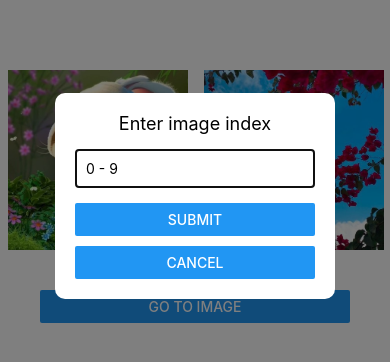
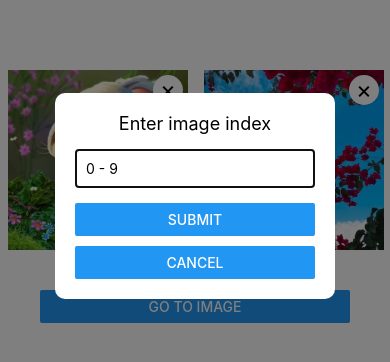
Before and after one commit to rehammahmadd34-spec/JoVision-react-native-tasks, a React Native app: screen / in a window 390 px wide. Both pictures are taken after a click on the button "GO TO IMAGE". Shown: the part 226-588 px from the top of the page. Built offline with nearby package versions, Linux system fonts and the light colour scheme.

Commit message:
Complete Task 30

```diff
--- a/App.tsx
+++ b/App.tsx
@@ -1,5 +1,5 @@
-import Task29 from './Tasks/Task29';
+import Task30 from './Tasks/Task30';
 
 export default function App() {
-  return <Task29 />;
+  return <Task30 />;
 }
--- /dev/null
+++ b/Tasks/Task30.tsx
@@ -0,0 +1,211 @@
+import React, {useRef, useState} from 'react';
+import {
+  Alert,
+  Button,
+  FlatList,
+  Image,
+  Modal,
+  Pressable,
+  StyleSheet,
+  Text,
+  TextInput,
+  View,
+} from 'react-native';
+
+const initialImages = [
+  require('../Resource/image1.jpg'),
+  require('../Resource/image2.jpg'),
+  require('../Resource/image3.jpg'),
+  require('../Resource/image4.jpg'),
+  require('../Resource/image5.jpg'),
+  require('../Resource/image6.jpg'),
+  require('../Resource/image7.jpg'),
+  require('../Resource/image8.jpg'),
+  require('../Resource/image9.jpg'),
+  require('../Resource/image10.jpg'),
+];
+
+const Task30 = () => {
+  const flatListRef = useRef<FlatList>(null);
+  const [images, setImages] = useState(initialImages);
+  const [modalVisible, setModalVisible] = useState(false);
+  const [indexText, setIndexText] = useState('');
+
+  const removeImage = (index: number) => {
+    Alert.alert(
+      'Remove Image',
+      'Are you sure you want to remove this image?',
+      [
+        {
+          text: 'Cancel',
+          style: 'cancel',
+        },
+        {
+          text: 'Remove',
+          onPress: () => {
+            setImages(currentImages =>
+              currentImages.filter((_, imageIndex) => imageIndex !== index),
+            );
+          },
+        },
+      ],
+    );
+  };
+
+  const scrollToImage = () => {
+    const index = Number(indexText);
+
+    if (Number.isNaN(index) || index < 0 || index >= images.length) {
+      Alert.alert('Invalid Index');
+      return;
+    }
+
+    setModalVisible(false);
+
+    setTimeout(() => {
+      flatListRef.current?.scrollToIndex({
+        index,
+        animated: true,
+      });
+    }, 300);
+  };
+
+  return (
+    <View style={styles.container}>
+      <View style={styles.listContainer}>
+        <FlatList
+          ref={flatListRef}
+          data={images}
+          horizontal
+          keyExtractor={(_, index) => index.toString()}
+          showsHorizontalScrollIndicator={false}
+          getItemLayout={(_, index) => ({
+            length: 196,
+            offset: 196 * index,
+            index,
+          })}
+          renderItem={({item, index}) => (
+            <View style={styles.imageContainer}>
+              <Pressable
+                onPress={() =>
+                  Alert.alert(
+                    'Selected Image',
+                    `You have selected image : ${index}`,
+                  )
+                }>
+                <Image source={item} style={styles.image} />
+              </Pressable>
+
+              <Pressable
+                style={styles.removeIcon}
+                onPress={() => removeImage(index)}>
+                <Text style={styles.removeText}>×</Text>
+              </Pressable>
+            </View>
+          )}
+        />
+      </View>
+
+      <View style={styles.buttonContainer}>
+        <Button
+          title="Go To Image"
+          onPress={() => setModalVisible(true)}
+        />
+      </View>
+
+      <Modal
+        visible={modalVisible}
+        transparent
+        animationType="slide"
+        onRequestClose={() => setModalVisible(false)}>
+        <View style={styles.modalBackground}>
+          <View style={styles.modalContent}>
+            <Text style={styles.title}>Enter image index</Text>
+
+            <TextInput
+              style={styles.input}
+              keyboardType="number-pad"
+              value={indexText}
+              onChangeText={setIndexText}
+              placeholder={`0 - ${images.length - 1}`}
+            />
+
+            <Button title="Submit" onPress={scrollToImage} />
+
+            <View style={styles.cancelButton}>
+              <Button
+                title="Cancel"
+                onPress={() => setModalVisible(false)}
+              />
+            </View>
+          </View>
+        </View>
+      </Modal>
+    </View>
+  );
+};
+
+const styles = StyleSheet.create({
+  container: {
+    flex: 1,
+    justifyContent: 'center',
+  },
+  listContainer: {
+    height: 200,
+  },
+  imageContainer: {
+    position: 'relative',
+    marginHorizontal: 8,
+  },
+  image: {
+    width: 180,
+    height: 180,
+    resizeMode: 'cover',
+  },
+  removeIcon: {
+    position: 'absolute',
+    top: 5,
+    right: 5,
+    width: 30,
+    height: 30,
+    borderRadius: 15,
+    backgroundColor: 'white',
+    justifyContent: 'center',
+    alignItems: 'center',
+  },
+  removeText: {
+    fontSize: 24,
+    lineHeight: 26,
+  },
+  buttonContainer: {
+    marginTop: 20,
+    marginHorizontal: 40,
+  },
+  modalBackground: {
+    flex: 1,
+    justifyContent: 'center',
+    alignItems: 'center',
+    backgroundColor: 'rgba(0,0,0,0.5)',
+  },
+  modalContent: {
+    width: 280,
+    padding: 20,
+    backgroundColor: 'white',
+    borderRadius: 10,
+  },
+  title: {
+    fontSize: 18,
+    marginBottom: 15,
+    textAlign: 'center',
+  },
+  input: {
+    borderWidth: 1,
+    padding: 10,
+    marginBottom: 15,
+  },
+  cancelButton: {
+    marginTop: 10,
+  },
+});
+
+export default Task30;
```
